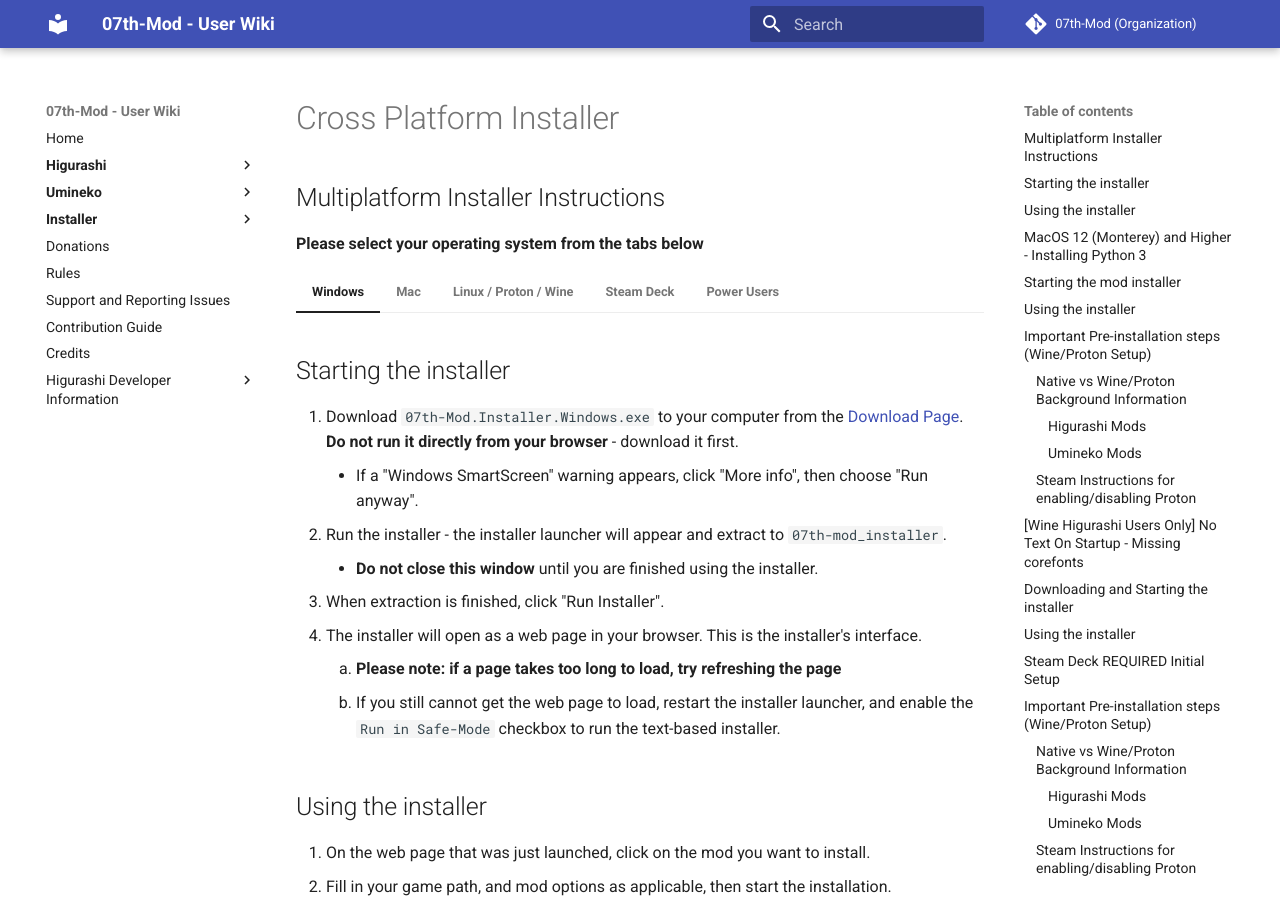
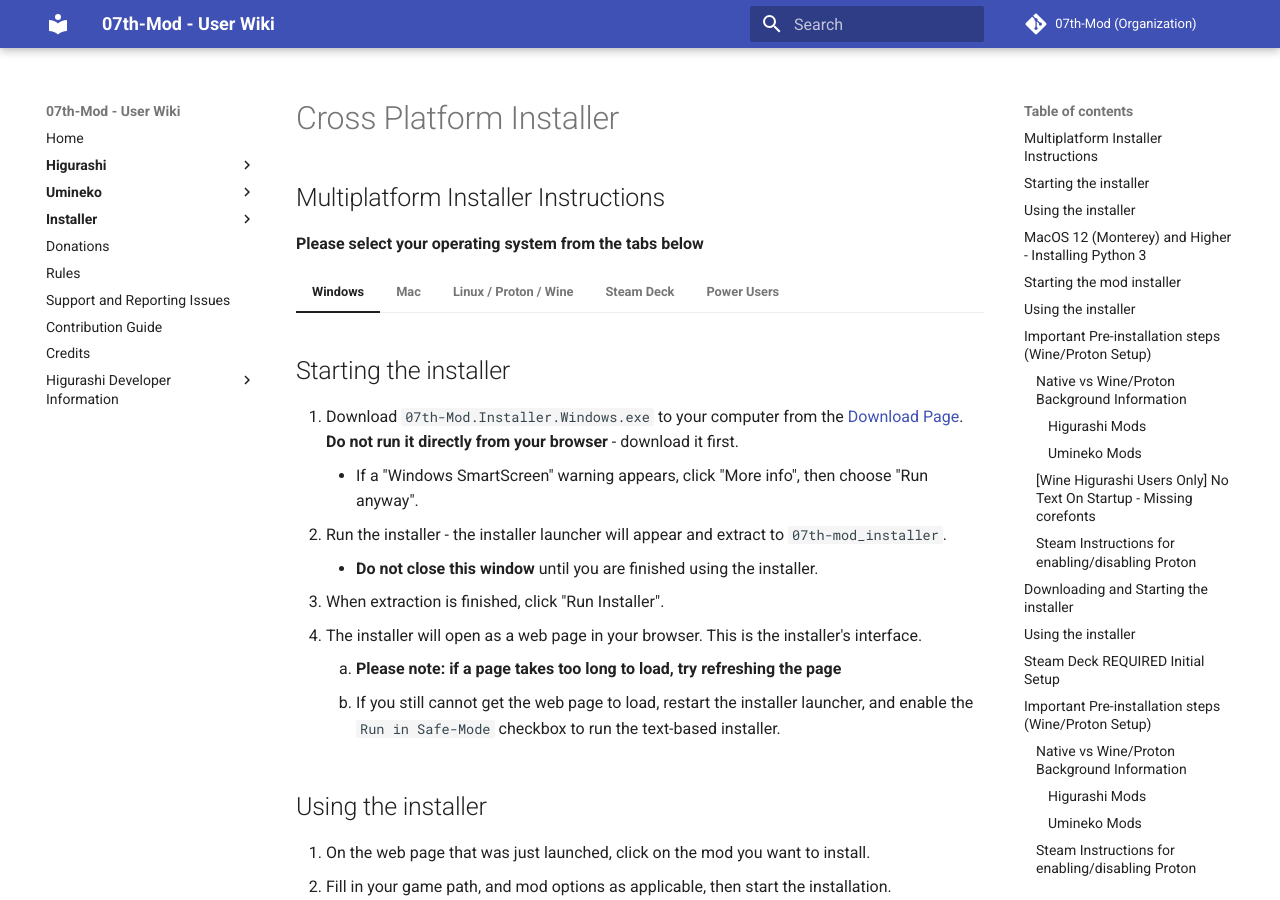
Before and after one commit to 07th-mod/wiki, an MkDocs documentation site: the page built from docs/Snippets/Cross-Platform-Installer.md, in a window 1280 px wide and 900 px high. Built offline with MkDocs 1.6.1 and Material for MkDocs 9.7.7, drawn with Linux system fonts in a browser that asks for light colours.

```diff
--- a/docs/Snippets/Cross-Platform-Installer.md
+++ b/docs/Snippets/Cross-Platform-Installer.md
@@ -78,15 +78,21 @@
 
     --8<-- "installer-linux-wine.md"
 
-    --8<-- "installer-proton-instructions.md"
+    ----
 
-    ## [Wine Higurashi Users Only] No Text On Startup - Missing corefonts
+    ### [Wine Higurashi Users Only] No Text On Startup - Missing corefonts
 
     Some users have reported an issue on Higurashi where there is no text when they first boot the game - see below screenshot:
 
     ![Wine No Text](https://07th-mod.com/wiki/img/wine-no-text.png)
 
     If you have this issue, you will need to install corefonts. Installing corefonts can differ on each system, but some instructions are provided at this FAQ ["No Text On Startup - Missing corefonts"](../Higurashi/FAQ.md#wine-users-only-no-text-on-startup-missing-corefonts)
+
+    ----
+
+    --8<-- "installer-proton-instructions.md"
+
+    ----
 
     ## Downloading and Starting the installer
 
@@ -125,11 +131,17 @@
         2. If you want to use another browser, you will need to manually copy the installer URL that is printed in the Konsole terminal. Instructions to do this are listed in "Downloading and Starting the installer" below.
     3. We **highly recommend** plugging in a mouse and keyboard into the Steam Deck to make using the installer easier.
 
+    ----
+
     ## Important Pre-installation steps (Wine/Proton Setup)
 
     --8<-- "installer-linux-wine.md"
 
+    ----
+
     --8<-- "installer-proton-instructions.md"
+
+    ----
 
     ## Downloading and Starting the installer
 
```
